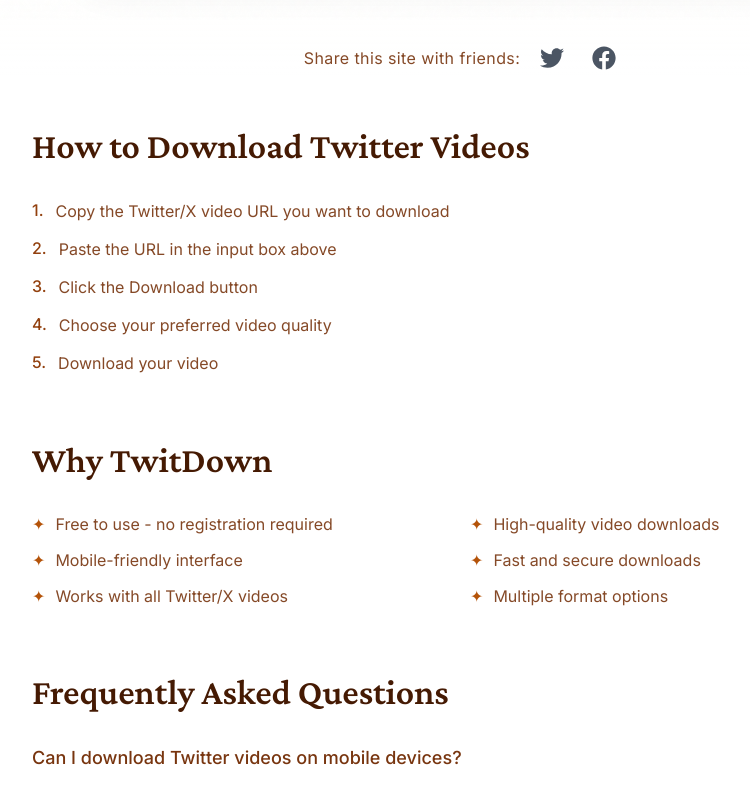
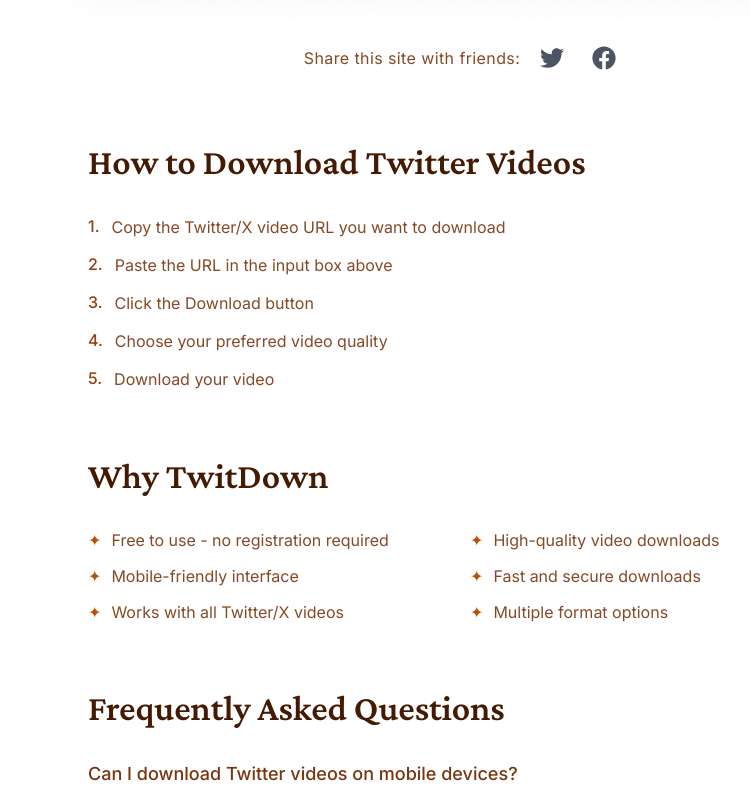
Before and after one commit to ultrasev/twitdown, a Next.js app: page / in a window 1280 px wide. Shown: the part 780-1565 px from the top of the page, without its empty margins (176-926 px from the left). Built offline with nearby package versions, Linux system fonts and the light colour scheme; a web font is replaced by a local one.

Commit message:
style: Adjust ContentSection component styling

```diff
--- a/app/components/ContentSection.tsx
+++ b/app/components/ContentSection.tsx
@@ -20,7 +20,7 @@
   faqs,
 }: ContentSectionProps) {
   return (
-    <div className="max-w-4xl mx-auto mt-12 space-y-16 px-4">
+    <div className="max-w-3xl mx-auto mt-16 space-y-16 px-2">
       {/* How-to Section */}
       <section>
         <h2
```
